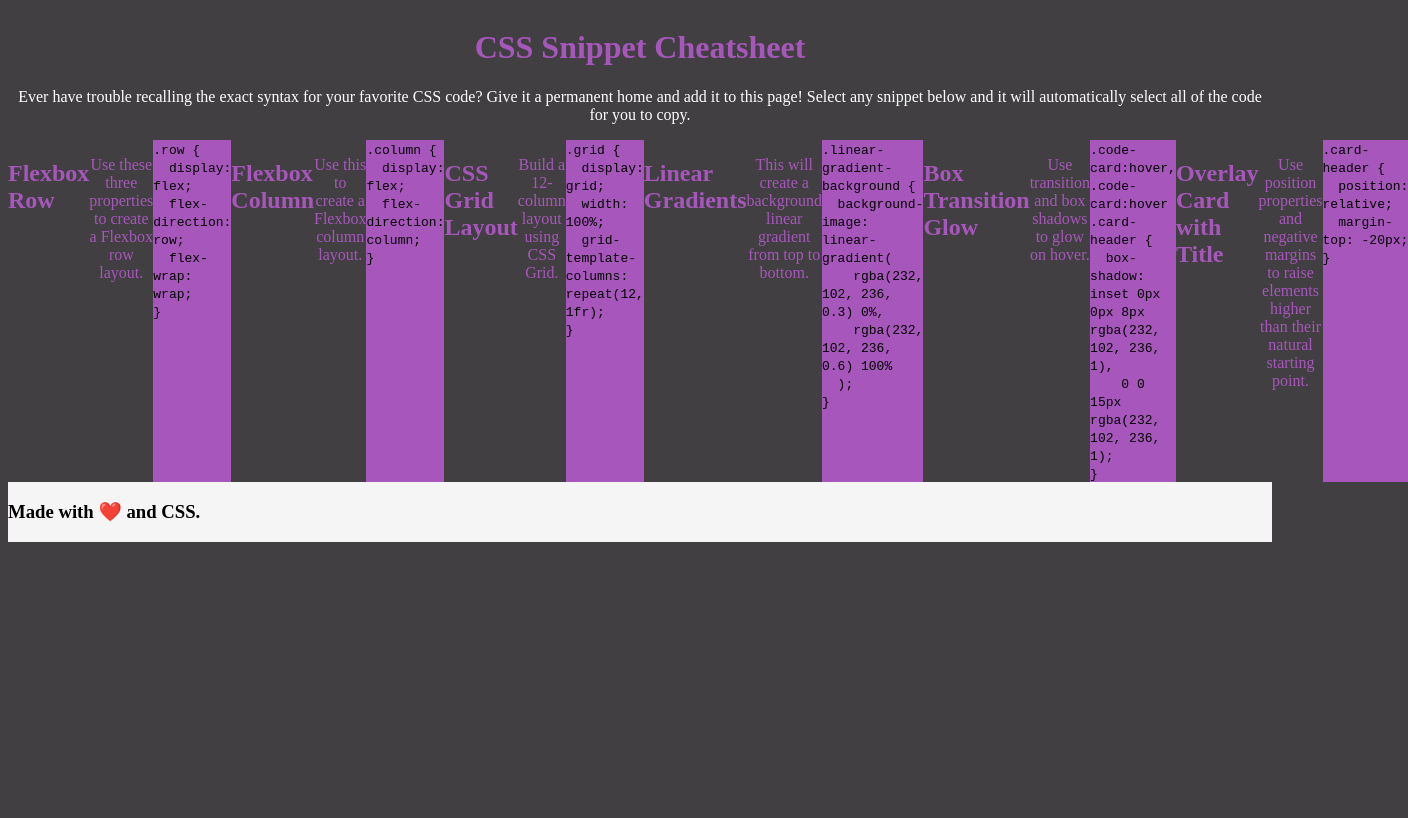
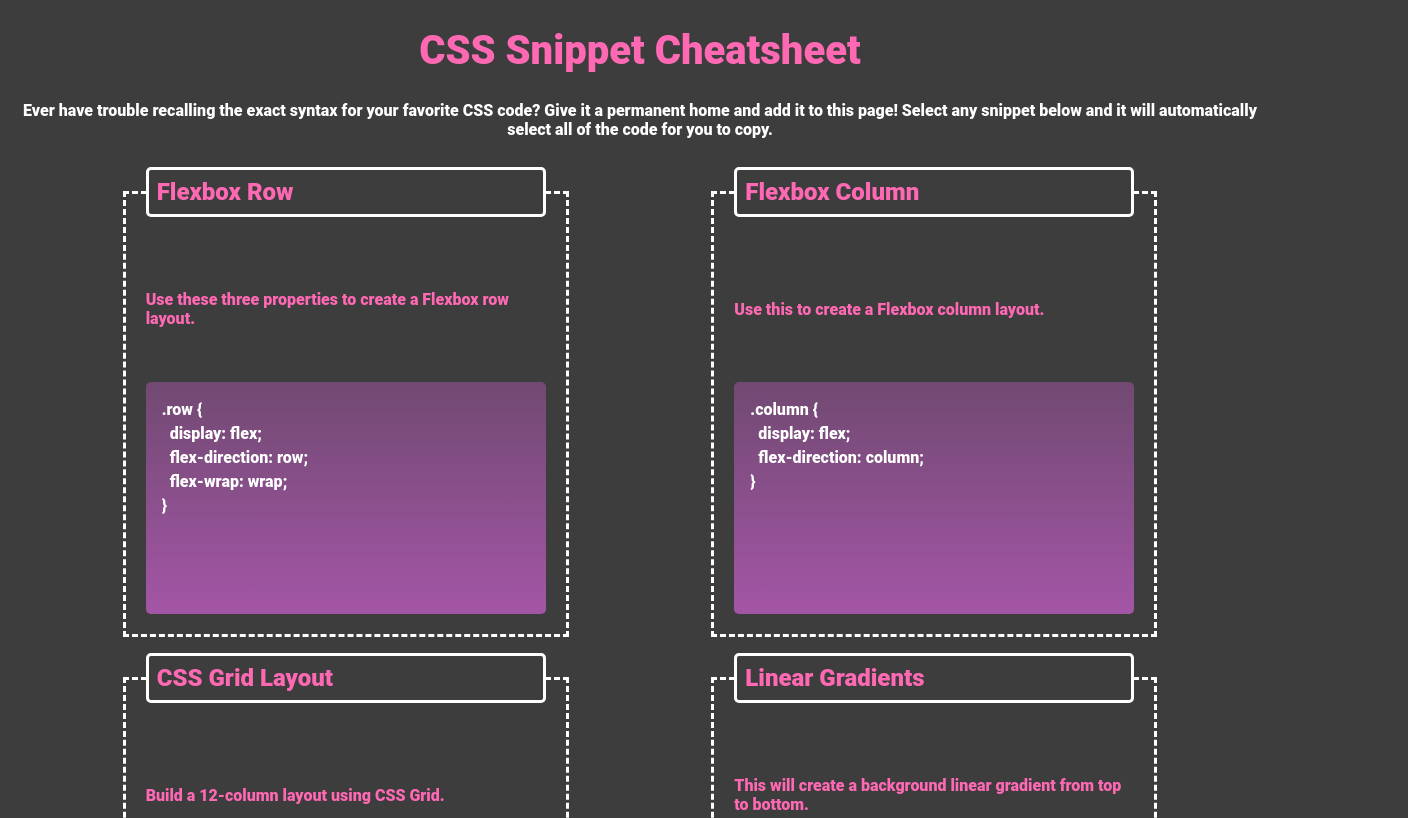
Before and after one commit to MeanBean87/css-cheatsheet-miniproject, a plain HTML site: page index.html in a window 1280 px wide. Shown: the top 818 px of the page, 1408 px wide, since content can reach past the window. Drawn offline with Linux system fonts and the light colour scheme.

Commit message:
finished project CSS

```diff
--- a/assets/styles.css
+++ b/assets/styles.css
@@ -1,101 +1,95 @@
-/* header {
-  display: flex;
-  flex-direction: column;
-  flex-wrap: wrap;
-}
 
-header h1,
-p {
-  text-align: center;
-}
-
-section {
-  display: grid;
-  width: 100%;
-  grid-template-columns: repeat(12, 1fr);
-}
-
-.row {
-  display: flex;
-  flex-direction: row;
-  flex-wrap: wrap;
-}
-
-.column {
-  display: flex;
-  flex-direction: column;
-}
-
-.grid {
-  display: grid;
-  width: 100%;
-  grid-template-columns: repeat(12, 1fr);
-}
-
-.linear-gradient-background {
-  background-image: linear-gradient(
+:root {
+  --gradient-background: linear-gradient(
+    180deg,
     rgba(232, 102, 236, 0.3) 0%,
     rgba(232, 102, 236, 0.6) 100%
   );
 }
 
-.code-card .card-reader {
-  border-radius: 8px;
-  transition: all 0.5s ease-in-out;
+* {
+  font-family: "Roboto", sans-serif;
+  font-weight: bolder;
+}
+body {
+  margin: 0;
+  display: flex;
+  flex-direction: column;
+  min-height: 100vh;
+  background: #3d3d3d;
 }
 
-.code-card:hover,
-.code-card:hover .card-header {
+header {
+  margin-bottom: auto;
+  text-align: center;
+  padding-bottom: 1rem;
+}
+
+header h1,
+footer h3,
+.card-header,
+.card-subtext {
+  color: hotpink;
+}
+header h1 {
+  font-size: 2.5rem
+}
+
+header p {
+  color: white;
+  text-align: center;
+  font-size: 1rem;
+}
+
+footer {
+  margin-top: auto;
+  text-align: center;
+}
+
+.code-snippets {
+  display: flex;
+  flex-wrap: wrap;
+  justify-content: space-evenly;
+  align-items: center;
+}
+
+.card {
+  height: 400px;
+  width: 400px;
+  padding: 20px;
+  margin: 20px;
+  display: flex;
+  flex-direction: column;
+  justify-content: space-between;
+  border: 3px dashed white;
+}
+
+article {
+  height: 200px;
+  color: white;
+  background: var(--gradient-background);
+  border-radius: 5px;
+  padding: 1rem;
+  line-height: 1.5rem;
+}
+
+.card-subtext {
+  display: flex;
+  flex-direction: column;;
+  justify-content: center;
+}
+
+.card:hover,
+.card:hover .card-header {
   box-shadow: inset 0px 0px 8px rgba(232, 102, 236, 1),
     0 0 15px rgba(232, 102, 236, 1);
 }
 
 .card-header {
   position: relative;
-  margin-top: -20px;
-} */
-
-header h1, p {
-   text-align: center;
-   color:rgb(167, 87, 187);
-   display: flex;
-   flex-direction: column;
-   flex-wrap: wrap;
+  margin-top: -2.9rem;
+  background-color: #3d3d3d;
+  border-radius: 5px;
+  border: 3px solid white;
+  padding: 0.5rem;
 }
-
-footer {
-  position: sticky;
-  bottom: 0;
-  width: 100%;
-  height: 60px;
-  background-color: #f5f5f5;
-}
-
-p {
-    color: white;
-}
-
-section {
-    display: grid;
-    width: 100%;
-    grid-template-columns: repeat(12, 1fr);
-    border-style: dashed white;
-  }
-
-body {
-    background-color:rgb(65, 63, 66);
-    min-height: 100vh;
-    display: flex;
-    flex-direction: column;
-}
-
-.card-header,
-.card-subtext {
-    color:rgb(167, 87, 187);
-}
-
-article {
-    border: 5px;
-    border-style: solid rgb(167, 87, 187);
-    background-color: rgb(167, 87, 187);
-}
--- a/index.html
+++ b/index.html
@@ -1,5 +1,5 @@
 <!DOCTYPE html>
-<html lang="en">
+
 
 <head>
     <meta charset="UTF-8">
@@ -16,8 +16,10 @@
             to this page!
             Select any snippet below and it will automatically select all of the code for you to copy.</p>
     </header>
-    <section>
-        <section>
+
+    <main>
+        <section class="code-snippets">
+            <section class="card">
                 <h2 class="card-header">Flexbox Row</h2>
                 <p class="card-subtext">Use these three properties to create a Flexbox row layout.</p>
                 <article>
@@ -28,7 +30,7 @@
                     <code>}</code>
                 </article>
             </section>
-        <section>
+            <section class="card">
                 <h2 class="card-header">Flexbox Column</h2>
                 <p class="card-subtext">Use this to create a Flexbox column layout.</p>
                 <article>
@@ -38,7 +40,7 @@
                     <code>}</code>
                 </article>
             </section>
-        <section>
+            <section class="card">
                 <h2 class="card-header">CSS Grid Layout</h2>
                 <p class="card-subtext">Build a 12-column layout using CSS Grid.</p>
                 <article>
@@ -49,7 +51,7 @@
                     <code>}</code>
                 </article>
             </section>
-        <section>
+            <section class="card">
                 <h2 class="card-header">Linear Gradients</h2>
                 <p class="card-subtext">This will create a background linear gradient from top to bottom.</p>
                 <article>
@@ -61,7 +63,7 @@
                     <code>}</code>
                 </article>
             </section>
-        <section>
+            <section class="card">
                 <h2 class="card-header">Box Transition Glow</h2>
                 <p class="card-subtext">Use transition and box shadows to glow on hover.</p>
                 <article>
@@ -72,7 +74,7 @@
                     <code>}</code>
                 </article>
             </section>
-        <section>
+            <section class="card">
                 <h2 class="card-header">Overlay Card with Title</h2>
                 <p class="card-subtext">Use position properties and negative margins to raise elements higher than their
                     natural starting point.</p>
@@ -84,9 +86,11 @@
                 </article>
             </section>
         </section>
+    </main>
     <footer>
         <h3>Made with ❤️ and CSS.</h3>
     </footer>
 </body>
 
+
 </html>
```
Lines whose indentation alone changed are shown as unchanged.
